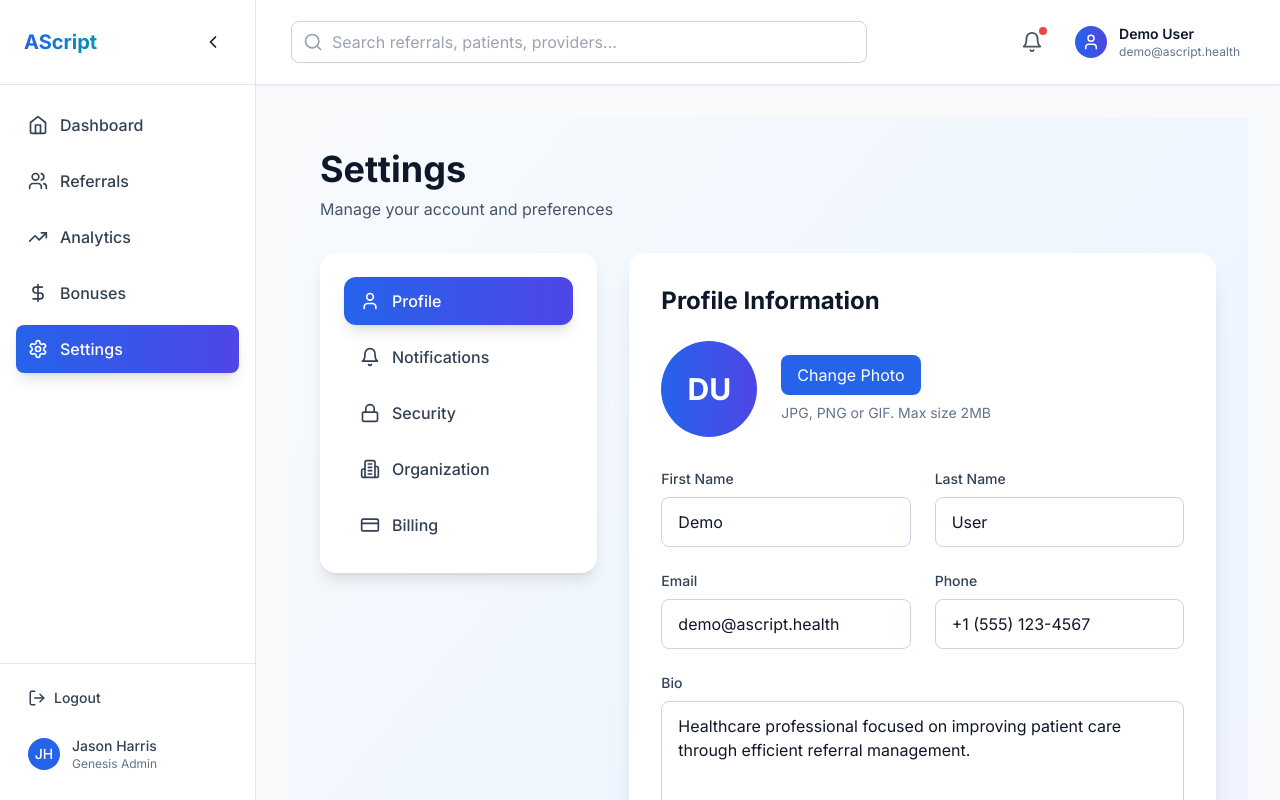
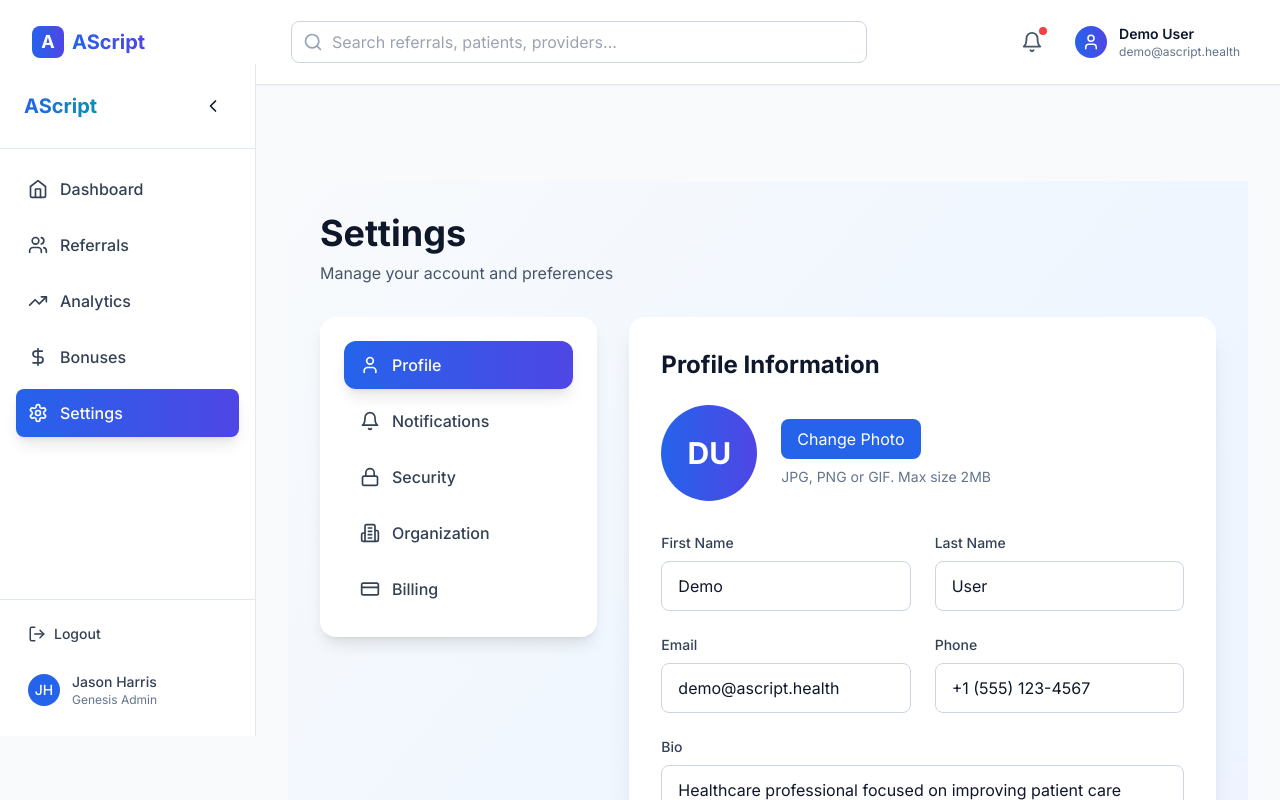
Before and after one commit to solutionspma/ascript, a Next.js app: page /dashboard/settings in a window 1280 px wide. Shown: the top 800 px of the page. Built offline with nearby package versions, Linux system fonts and the light colour scheme.

Commit message:
Fix content layout - adjust spacing for header/footer

```diff
--- a/app/dashboard/layout.tsx
+++ b/app/dashboard/layout.tsx
@@ -8,12 +8,10 @@ export default async function DashboardLayout({
   children: React.ReactNode
 }) {
   return (
-    <div className="min-h-screen flex flex-col">
+    <>
       <DashboardHeader />
-      <div className="flex flex-1">
-        <Sidebar>{children}</Sidebar>
-      </div>
+      <Sidebar>{children}</Sidebar>
       <DashboardFooter />
-    </div>
+    </>
   )
 }
--- a/components/Sidebar.tsx
+++ b/components/Sidebar.tsx
@@ -27,7 +27,7 @@ export default function Sidebar({ children }: SidebarProps) {
   return (
     <div className="min-h-screen bg-slate-50">
       {/* Mobile menu button */}
-      <div className="lg:hidden fixed top-0 left-0 right-0 bg-white border-b border-slate-200 z-30 px-4 py-3 flex items-center justify-between">
+      <div className="lg:hidden fixed top-16 left-0 right-0 bg-white border-b border-slate-200 z-30 px-4 py-3 flex items-center justify-between">
         <span className="text-xl font-bold bg-gradient-to-r from-blue-600 to-cyan-600 bg-clip-text text-transparent">
           AScript
         </span>
@@ -43,7 +43,7 @@ export default function Sidebar({ children }: SidebarProps) {
       <motion.aside
         initial={false}
         animate={{ width: isOpen ? 256 : 80 }}
-        className="hidden lg:flex fixed left-0 top-0 h-screen bg-white border-r border-slate-200 flex-col z-40"
+        className="hidden lg:flex fixed left-0 top-16 bottom-16 bg-white border-r border-slate-200 flex-col z-40"
       >
         <div className="p-6 border-b border-slate-200 flex items-center justify-between">
           <AnimatePresence mode="wait">
@@ -146,7 +146,7 @@ export default function Sidebar({ children }: SidebarProps) {
               animate={{ x: 0 }}
               exit={{ x: -256 }}
               transition={{ type: 'spring', damping: 25, stiffness: 200 }}
-              className="lg:hidden fixed left-0 top-0 h-screen w-64 bg-white border-r border-slate-200 flex flex-col z-50"
+              className="lg:hidden fixed left-0 top-16 bottom-16 w-64 bg-white border-r border-slate-200 flex flex-col z-50"
             >
               <div className="p-6 border-b border-slate-200">
                 <span className="text-xl font-bold bg-gradient-to-r from-blue-600 to-cyan-600 bg-clip-text text-transparent">
@@ -196,7 +196,7 @@ export default function Sidebar({ children }: SidebarProps) {
       <motion.main
         initial={false}
         animate={{ marginLeft: isOpen ? 256 : 80 }}
-        className="hidden lg:block min-h-screen"
+        className="hidden lg:block min-h-screen pt-16 pb-16"
       >
         <div className="p-8">
           {children}
@@ -204,7 +204,7 @@ export default function Sidebar({ children }: SidebarProps) {
       </motion.main>
 
       {/* Mobile Main Content */}
-      <div className="lg:hidden pt-16">
+      <div className="lg:hidden pt-32 pb-16">
         <div className="p-4">
           {children}
         </div>
```
